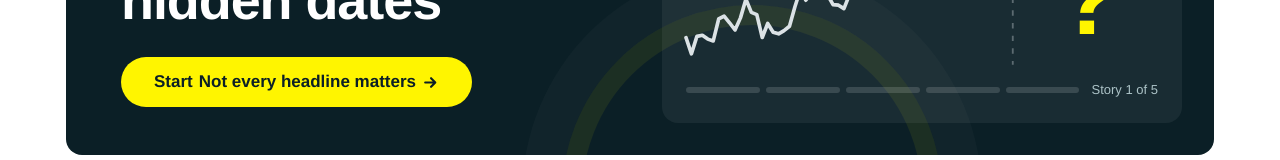
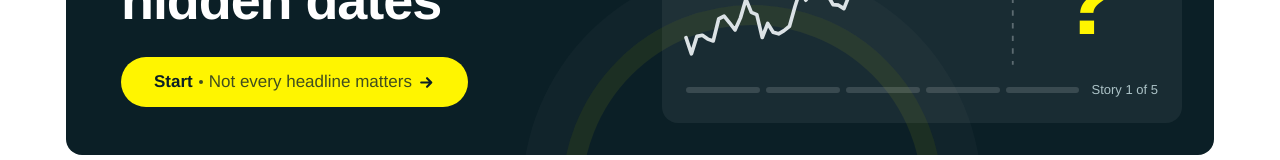
Before and after one commit to MaksymShupeikin/collabothon26, a Next.js app: page /history in a window 1280 px wide. Shown: the part 262-422 px from the top of the page. Built offline with nearby package versions, Linux system fonts and the light colour scheme.

Commit message:
refactor: replace CSS module class with global class for button context text

```diff
--- a/src/features/learn/HistoryMode.tsx
+++ b/src/features/learn/HistoryMode.tsx
@@ -40,7 +40,7 @@ export default function HistoryMode() {
           <h1 id="hist-h">Real crashes,<br />hidden dates</h1>
           <button className={`btn btn-primary btn-lg ${s.go}`} onClick={() => launch(next)}>
             {save.done.includes(next.id) ? "Replay" : "Start"}
-            <span className={s.goSub}>{next.title.replace(/^Boss: /, "vs. ")}</span>
+            <span className="btn-context">{next.title.replace(/^Boss: /, "vs. ")}</span>
             <Arrow />
           </button>
         </div>
--- a/src/features/tour/TourRunner.tsx
+++ b/src/features/tour/TourRunner.tsx
@@ -119,7 +119,7 @@ export function ChapterDone({ ch, extra, skipCard }: { ch: Chapter; extra?: Reac
   const nextLink = next && next.id !== ch.id ? (
     <Link className={`btn btn-primary ${history ? `btn-lg ${hm.go}` : "btn-sm"}`} href={surfaceHref(next)} onClick={() => { if (next.id === "w1") actions.resetSandbox(); actions.start(next.id); setUi({}); }}>
       {history
-        ? <>{save.done.includes(next.id) ? "Replay" : "Start"}<span className={hm.goSub}>{next.title.replace(/^Boss: /, "vs. ")}</span><Arrow /></>
+        ? <>{save.done.includes(next.id) ? "Replay" : "Start"}<span className="btn-context">{next.title.replace(/^Boss: /, "vs. ")}</span><Arrow /></>
         : <>{next.kind === "boss" ? next.title : `Start ${next.kind === "mission" ? "mission" : next.n}: ${next.title}`} →</>}
     </Link>
   ) : null;
```
